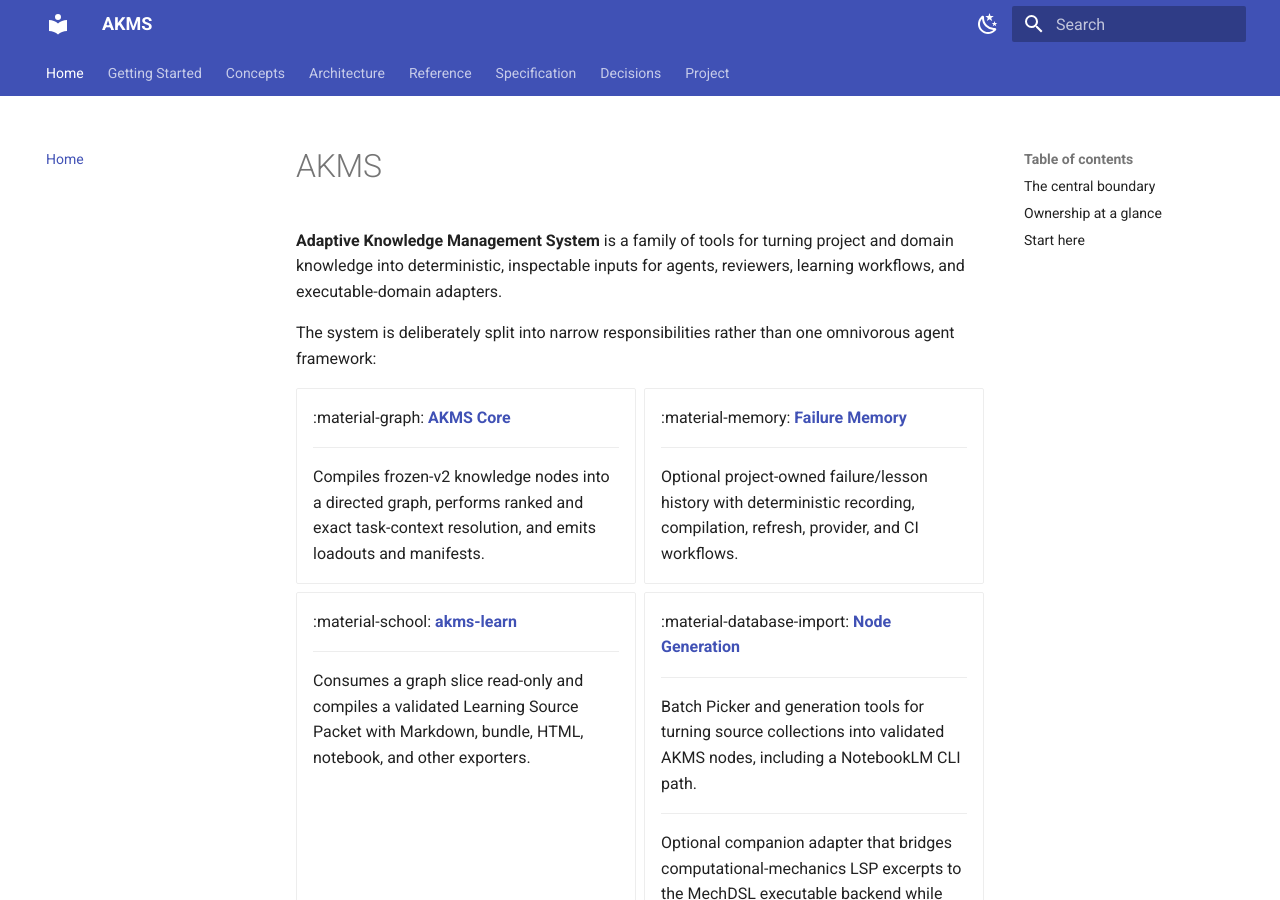
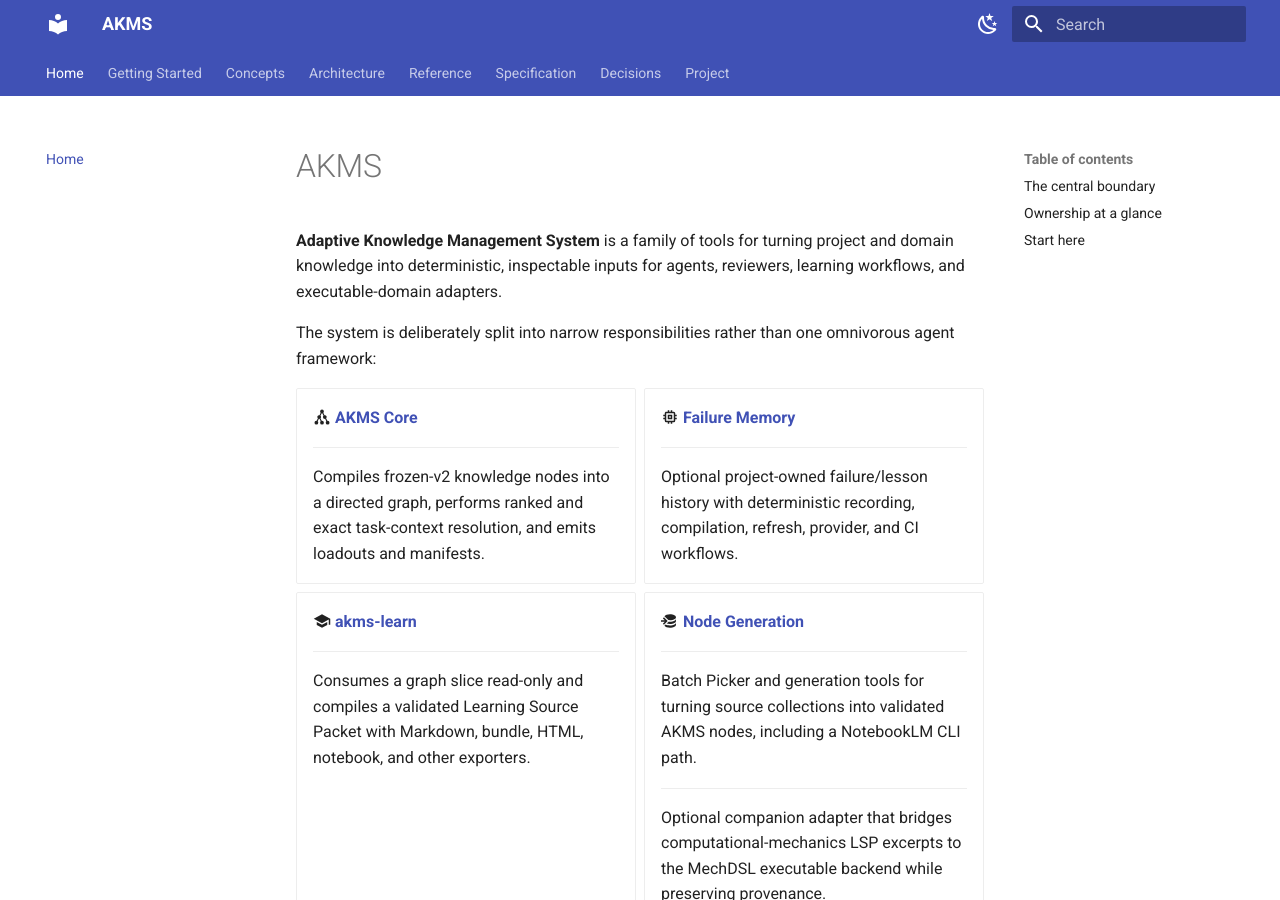
Before and after one commit to CEmM2/AKMS, an MkDocs documentation site: the page built from docs/index.md, in a window 1280 px wide and 900 px high. Built offline with MkDocs 1.6.1 and Material for MkDocs 9.7.7, drawn with Linux system fonts in a browser that asks for light colours.

Commit message:
docs: render the material icons instead of printing their names
The homepage cards are written with Material's icon shorthand
(`:material-graph:`, `:material-memory:` and so on), but `pymdownx.emoji` was
never enabled, so nothing resolved them and the published site showed the
literal text.

Enabling it with Material's twemoji index and SVG generator is the documented
requirement for `.icons` shorthand.

Verified against a strict build: `:material-` appears zero times in the built
index.html, and four inline SVG icons render in the card grid.

Four, not five — the compmech-reference-pack card lost its icon and title line
when the package was dropped from the public tree, leaving an orphaned body.
That is a separate fix.

Co-Authored-By: Claude Opus 5 (1M context) <noreply@anthropic.com>
Claude-Session: https://claude.ai/code/session_01TcdE6eeSDBh8xrgKCoGrkw

```diff
--- a/mkdocs.yml
+++ b/mkdocs.yml
@@ -63,6 +63,12 @@ markdown_extensions:
   - pymdownx.inlinehilite
   - pymdownx.snippets
   - pymdownx.smartsymbols
+  # Resolves `:material-graph:` and friends into inline SVG. Without this the
+  # docs render the literal text `:material-graph:` — which is what the
+  # published homepage cards were doing.
+  - pymdownx.emoji:
+      emoji_index: !!python/name:material.extensions.emoji.twemoji
+      emoji_generator: !!python/name:material.extensions.emoji.to_svg
   - pymdownx.keys
   - pymdownx.tabbed:
       alternate_style: true
```
